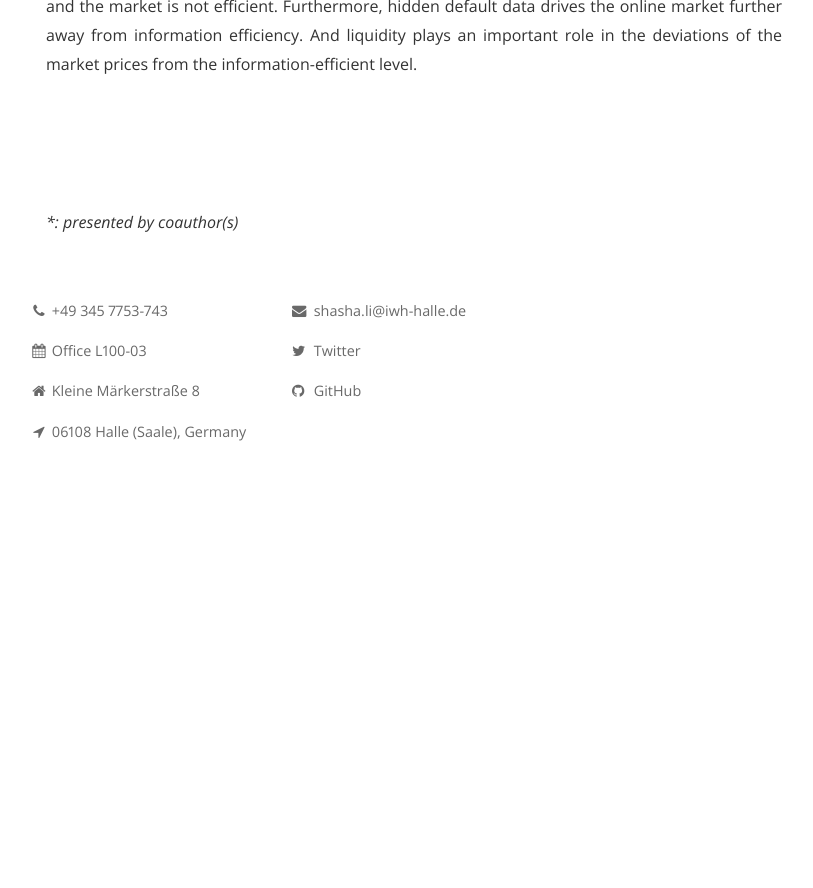
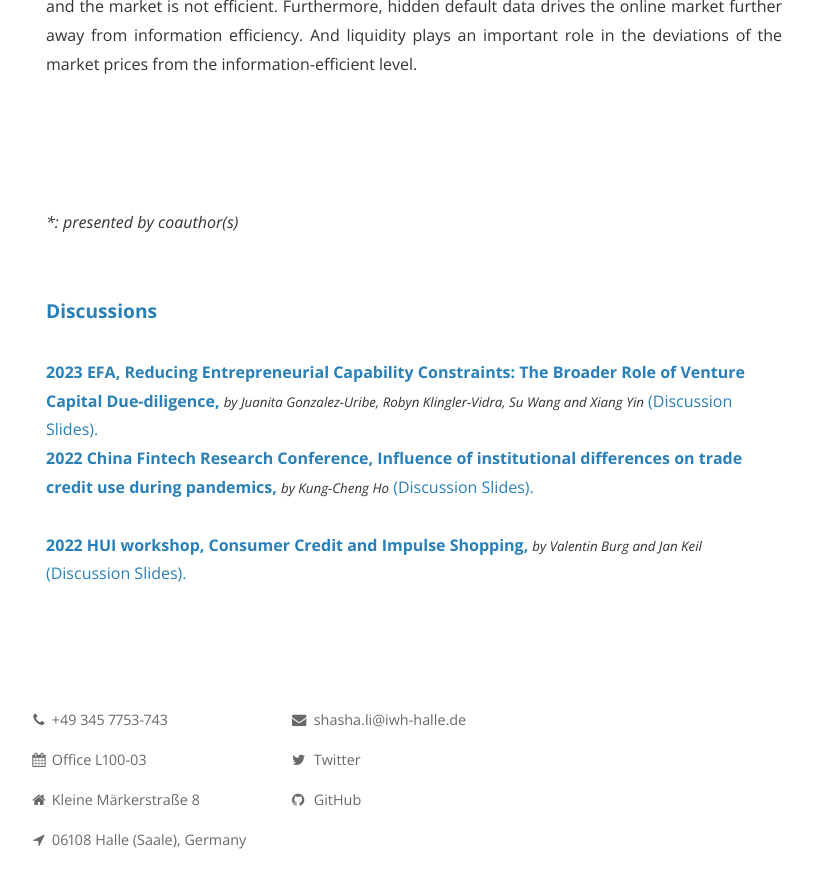
Before and after one commit to shasha-li/shasha-li.github.io, a Jekyll site: the page built from research.html, in a window 1280 px wide and 900 px high, scrolled down 1751 px. Shown: the top 888 px of the window, without its empty margins (226-1039 px from the left). Built offline with Jekyll 4.4.1, drawn with Linux system fonts in a browser that asks for light colours; nearby versions of some CDN libraries; comment, search, counter and statistics services are not loaded; a style sheet for code colours, icons or effects is not loaded; before the commit the page ends 2242 px from its top, so only the background shows below that.

Commit message:
Update research.html

```diff
--- a/research.html
+++ b/research.html
@@ -61,3 +61,11 @@ economy with higher money growth rate only in the long-run but not in the short-
 <i>*: presented by coauthor(s)</i>
 <br>
 <br>
+<br>
+<strong><big><a>Discussions</a></big></strong> <br> <br>
+<strong><a>2023 EFA, Reducing Entrepreneurial Capability Constraints: The Broader Role of Venture Capital Due-diligence,</a></strong> <em><small>by Juanita Gonzalez-Uribe, Robyn Klingler-Vidra, Su Wang and Xiang Yin</small></em> <a href="https://shasha-li.github.io/content/Discussions_EFA2023.pdf">(Discussion Slides).</a>
+<br> <strong><a>2022 China Fintech Research Conference, Influence of institutional differences on trade credit use during pandemics,</a></strong> <em><small>by Kung-Cheng Ho</small></em> <a href="https://shasha-li.github.io/content/Discussions_CFTRC2022.pdf">(Discussion Slides).</a><br>
+<br> <strong><a>2022 HUI workshop, Consumer Credit and Impulse Shopping,</a></strong> <em><small>by Valentin Burg and Jan Keil</small></em> <a href="https://shasha-li.github.io/content/Discussions_HUI2022.pdf">(Discussion Slides).</a><br>
+<br>
+<br>
+<br>
```
